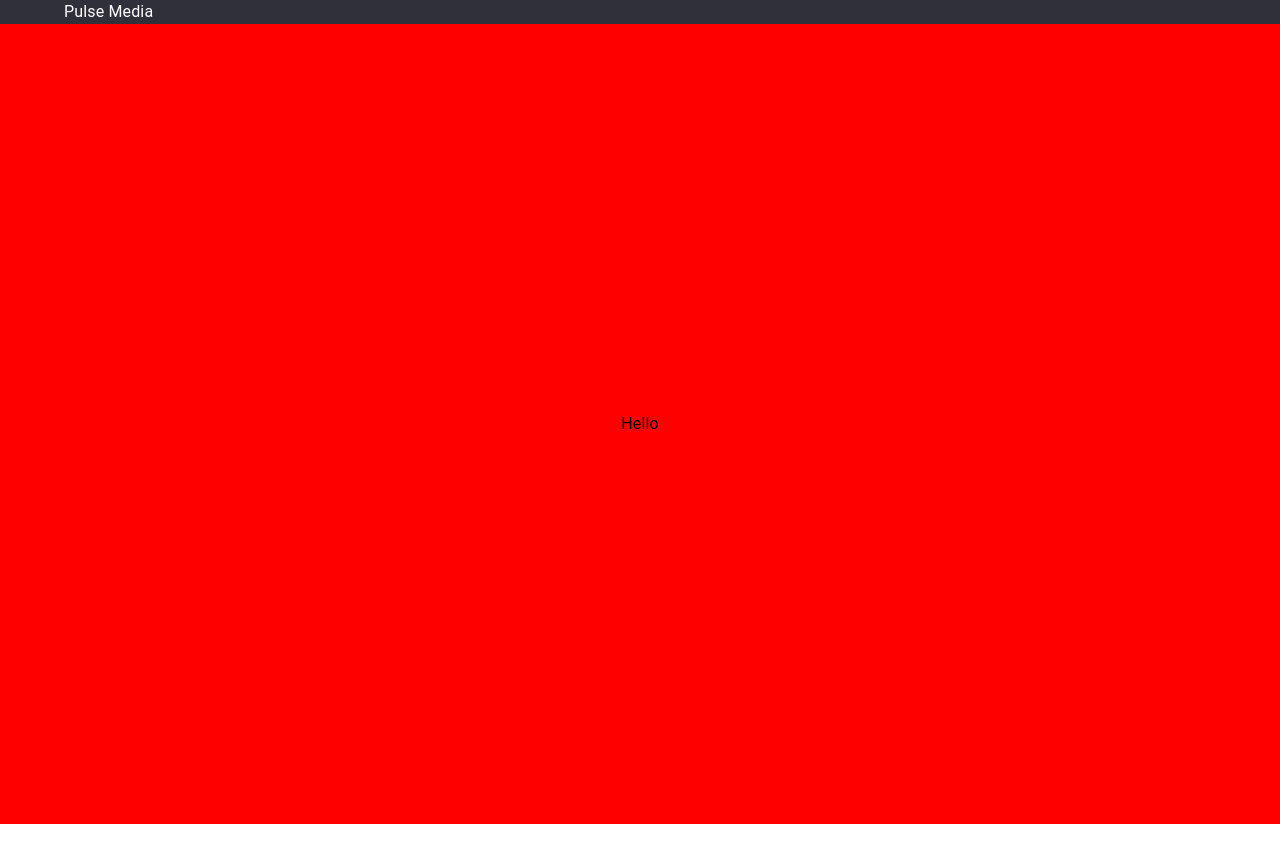
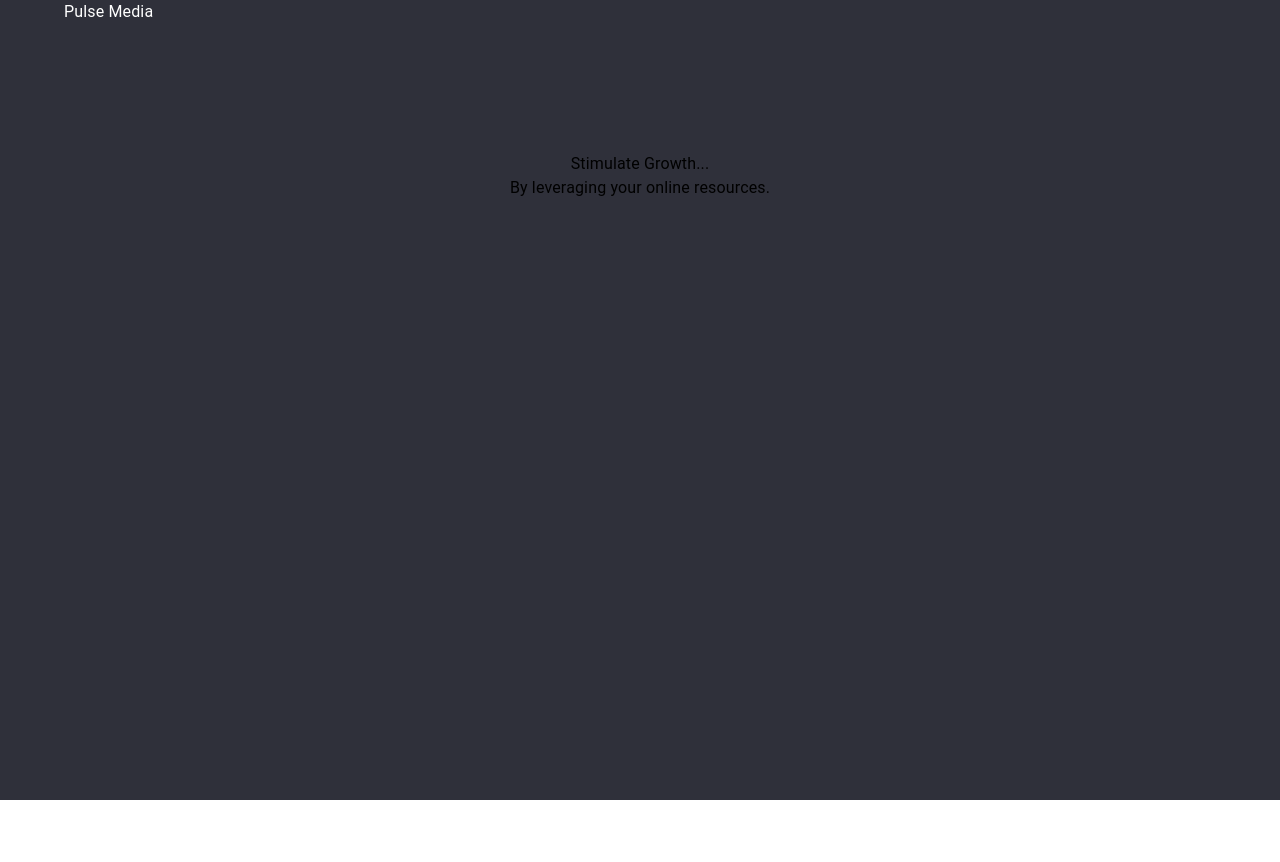
Before and after one commit to BrandonGrayson/mui-pulse-media, a React (Create React App) app: page / in a window 1280 px wide. Shown: the top 862 px of the page. Before the commit the page ends 824 px from the top, so only its background shows below. Built offline with nearby package versions, Linux system fonts and the light colour scheme.

Commit message:
adjusted formatting for main header

```diff
--- a/src/App.js
+++ b/src/App.js
@@ -2,9 +2,6 @@ import React from "react"
 import Navbar from "./Header_Footer/Header"
 import { Box, Typography } from '@mui/material';
 import "./App.css"
-
-
-
 
 function App() {
   return (
@@ -16,14 +13,18 @@ function App() {
        <Navbar />
        <Box sx={{
          display: 'flex',
-         justifyContent: 'center',
-         bgcolor: 'red',
          height: 'inherit',
-         alignItems: 'center'
+         flexDirection: 'column',
+         alignItems: 'center',
+         mt: '10%'
        }}>
-       <Typography>Hello</Typography>
+       <Typography
+        >Stimulate Growth...
+        </Typography>
+        <Typography >
+          By leveraging your online resources.
+        </Typography>
        </Box>
-
     </Box>
   );
 }
```
